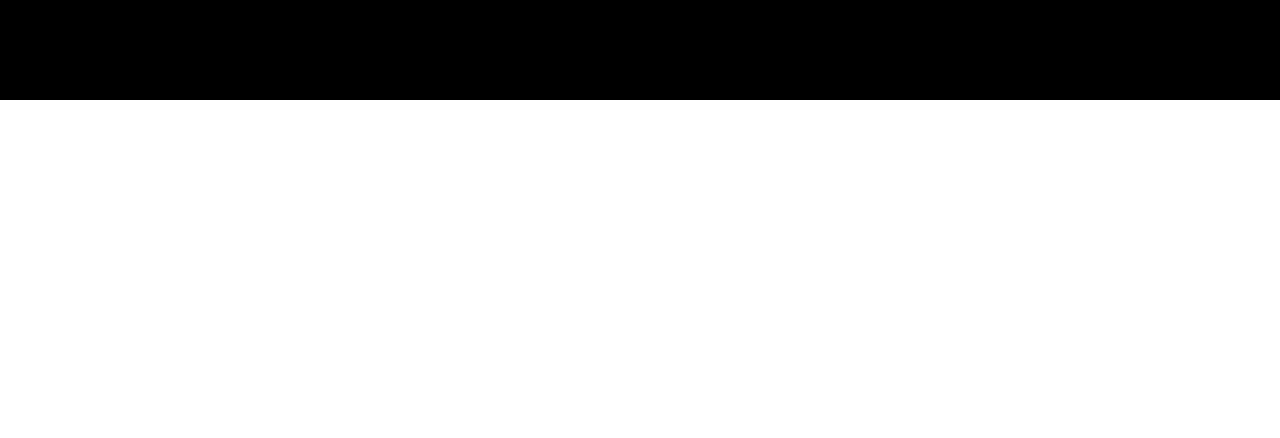
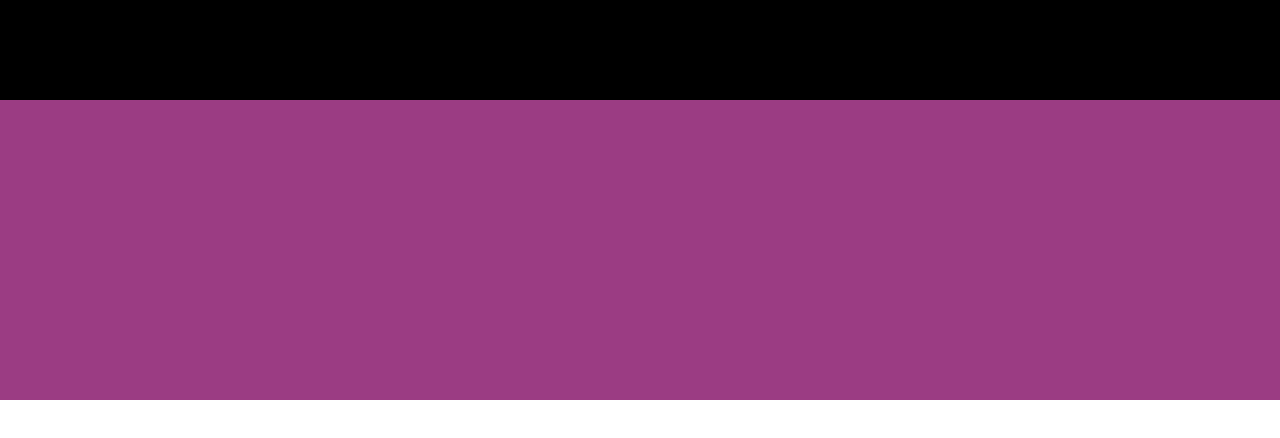
Before and after one commit to denimur/learn_branches, a plain HTML site: page index.html in a window 1280 px wide. Drawn offline with Linux system fonts and the light colour scheme.

Commit message:
added footer

```diff
--- a/index.html
+++ b/index.html
@@ -9,5 +9,6 @@
 </head>
 <body>
 	<header class="header"></header>
+	<footer class="footer"></footer>
 </body>
 </html>
--- a/style.css
+++ b/style.css
@@ -6,3 +6,8 @@ body {
 	height: 100px;
 	background-color: #000;
 }
+
+.footer {
+	min-height: 300px;
+	background-color: rgb(155, 60, 131);
+}
```
